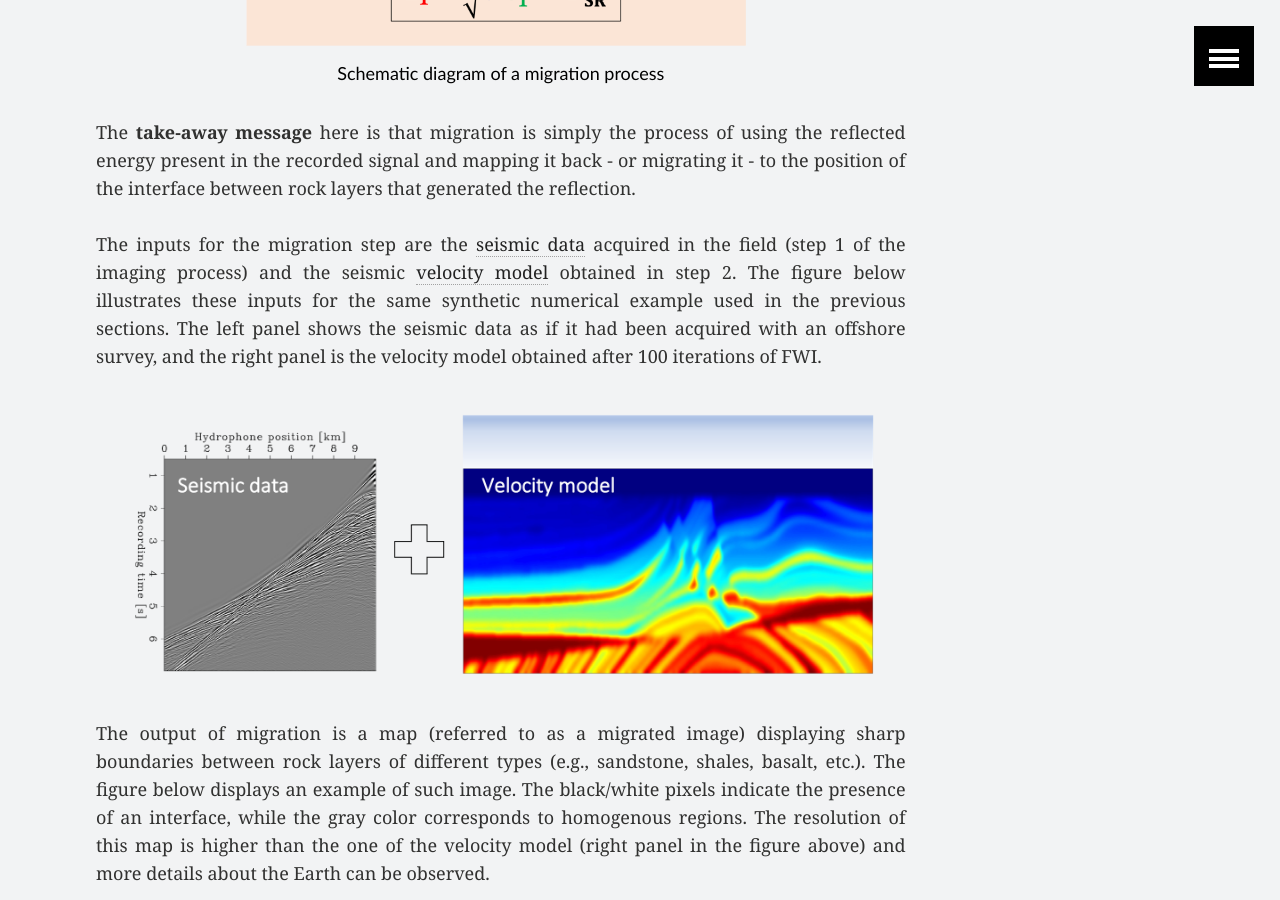
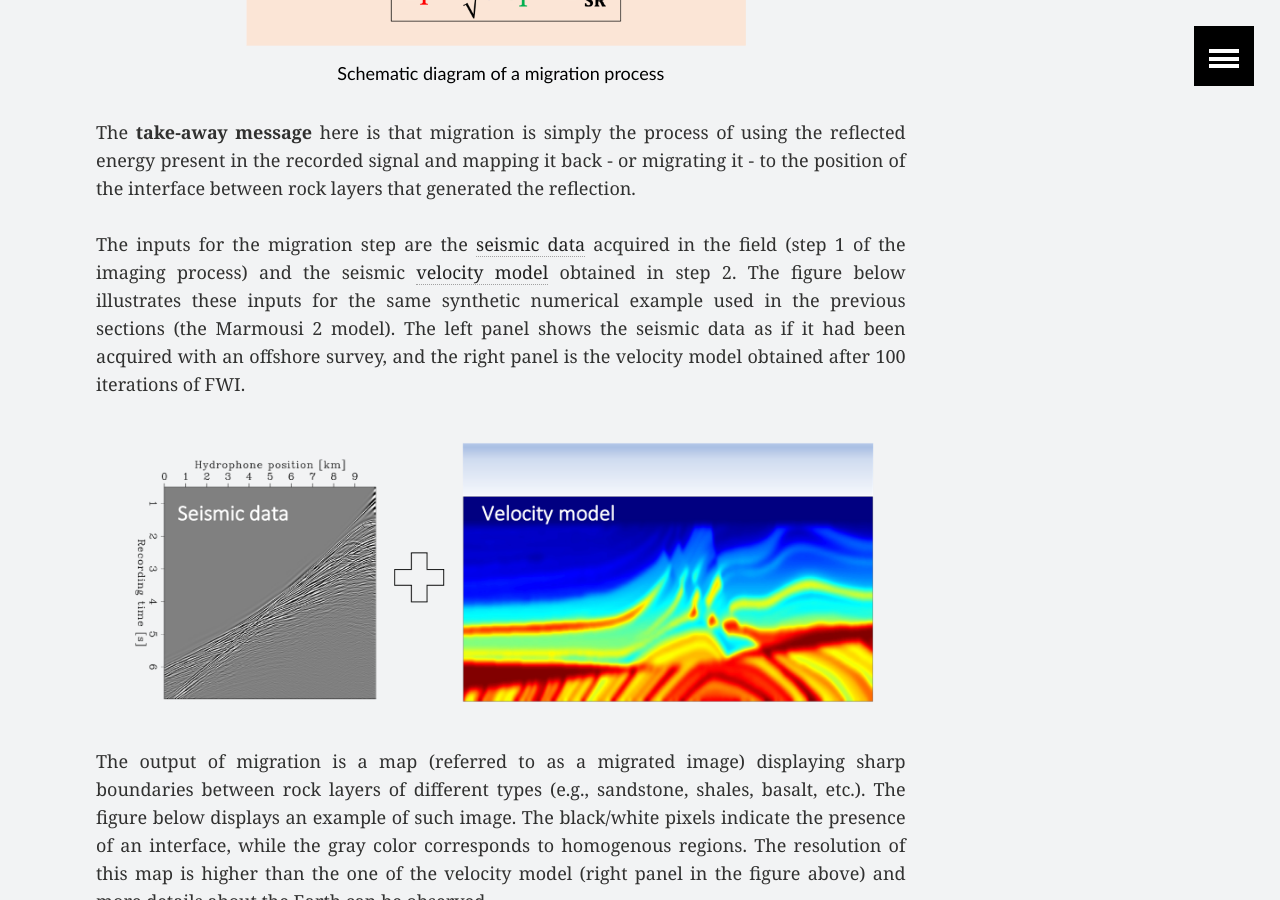
Before and after one commit to gbarnier/gbarnier.github.io, a Jekyll site: the page built from _posts/seismic_imaging/2021-03-14-migration.md, in a window 1280 px wide and 900 px high, scrolled down 1049 px. Built offline with Jekyll 4.4.1, drawn with Linux system fonts in a browser that asks for light colours.

Commit message:
Update 2021-03-14-migration.md

```diff
--- a/_posts/seismic_imaging/2021-03-14-migration.md
+++ b/_posts/seismic_imaging/2021-03-14-migration.md
@@ -29,7 +29,7 @@ If the source-sensor distance <span style="font-size: 18px;color: black"><b>D<su
 <p style="text-align:justify; font-size: 18px">
 The <b>take-away message</b> here is that migration is simply the process of using the reflected energy present in the recorded signal and mapping it back - or migrating it - to the position of the interface between rock layers that generated the reflection. <br/><br/>
 
-The inputs for the migration step are the <a href="/acquisition">seismic data</a> acquired in the field (step 1 of the imaging process) and the seismic <a href="/velocity-estimation">velocity model</a> obtained in step 2. The figure below illustrates these inputs for the same synthetic numerical example used in the previous sections. The left panel shows the seismic data as if it had been acquired with an offshore survey, and the right panel is the velocity model obtained after 100 iterations of FWI.
+The inputs for the migration step are the <a href="/acquisition">seismic data</a> acquired in the field (step 1 of the imaging process) and the seismic <a href="/velocity-estimation">velocity model</a> obtained in step 2. The figure below illustrates these inputs for the same synthetic numerical example used in the previous sections (the Marmousi 2 model). The left panel shows the seismic data as if it had been acquired with an offshore survey, and the right panel is the velocity model obtained after 100 iterations of FWI.
 </p>
 <img src="/images/mig-input.png" width="2000" style="margin-left:0px"/>
 
```
